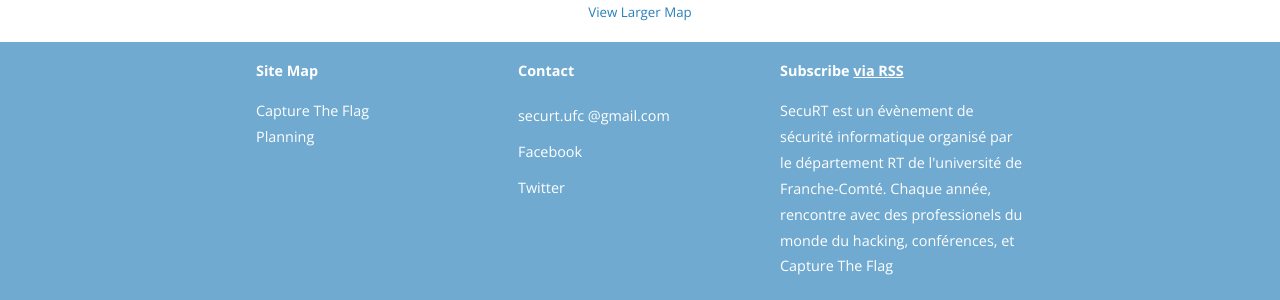
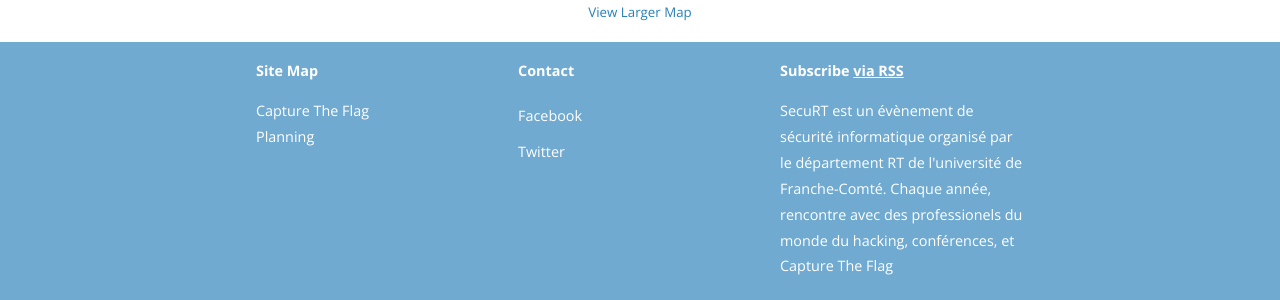
Before and after one commit to SecuRT/securt.github.io, a Jekyll site: the page built from index.html, in a window 1280 px wide. Shown: the part 1368-1668 px from the top of the page. Built offline with Jekyll 4.4.1, drawn with Linux system fonts in a browser that asks for light colours; nearby versions of some CDN libraries; some of the changed lines change nothing that is shown.

Commit message:
Changed email

```diff
--- a/_includes/footer.html
+++ b/_includes/footer.html
@@ -19,9 +19,9 @@
     	<p><strong>Contact</strong></p>
       <ul class="social-media-list">
       	<li>
-      		<a id="mailto" href="">
+      		<a id="mailto" href="mailto:{{ social.email }}">
 	      		<i class="fa fa-envelope-o"></i>
-	      		<span id="mail"></span>
+	      		<span id="mail">{{ social.email }}</span>
       		</a>
       	</li>
 
@@ -55,17 +55,6 @@
 <script src="//cdnjs.cloudflare.com/ajax/libs/lightbox2/2.7.1/js/lightbox.min.js"></script>
 -->
 <script>
-
-(function(){
-		const user = atob("c2VjdXJ0LnVmYwo=");
-		// Paranoid ? No...
-		const span_host = "&#103;&#109;&#97;&#105;&#108;&#46;&#99;&#111;&#109;"
-		const a_host = "%67%6D%61%69%6C%2E%63%6F%6D";
-		document.getElementById("mail").innerHTML = user + "@" + span_host;
-		document.getElementById("mailto").href = 'mailto:' + user + "@" + a_host;
-})();
-
-
 $(document).ready(function() {
 
 	// Syntax highlighting
```
